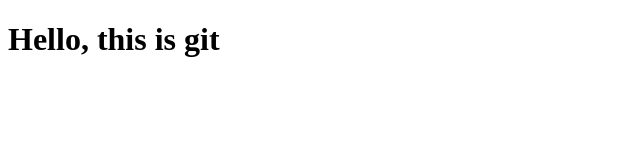
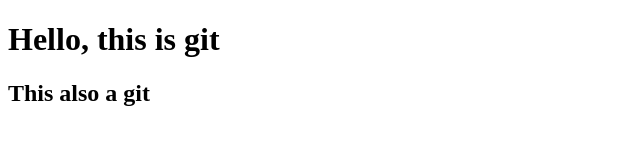
Before and after one commit to Impacc007/Hello, a plain HTML site: page index.html in a window 1280 px wide. Shown: the whole page, without its empty margins (0-640 px from the left). Drawn offline with Linux system fonts and the light colour scheme.

Commit message:
New line of code

```diff
--- a/index.html
+++ b/index.html
@@ -8,5 +8,6 @@
   </head>
   <body>
     <h1>Hello, this is git</h1>
+    <h2>This also a git</h2>
   </body>
 </html>
```
